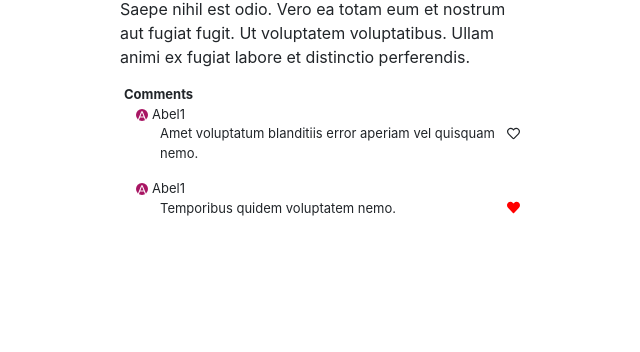
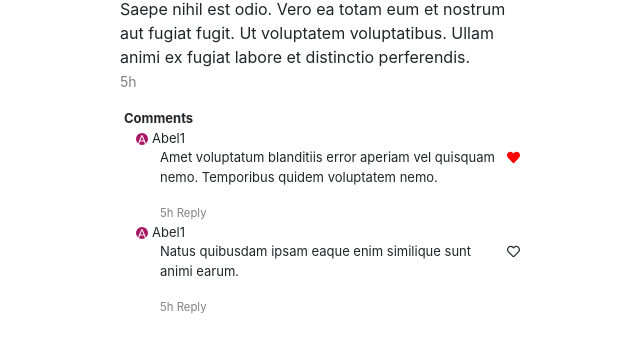
Before and after one commit to kianoushit1999/InstagramPost_React, a React (Create React App) app: page / in a window 1280 px wide. Shown: the part 378-730 px from the top of the page, without its empty margins (320-960 px from the left). Built offline with nearby package versions, Linux system fonts and the light colour scheme.

Commit message:
adding random like dislike comment

```diff
--- a/src/components/App.js
+++ b/src/components/App.js
@@ -4,7 +4,7 @@ import { faEllipsisV, faHeart as Heart } from '@fortawesome/free-solid-svg-icons
 import {faHeart, faPaperPlane, faComment} from '@fortawesome/free-regular-svg-icons'
 import Faker from 'faker';
 import Avatar from "react-avatar";
-import { Container, Row, Col, Card, Alert } from 'react-bootstrap';
+import { Container, Row, Col, Card } from 'react-bootstrap';
 import Image from 'react-bootstrap/Image'
 import 'bootstrap/dist/css/bootstrap.min.css';
 import './App.css'
@@ -12,6 +12,13 @@ import './App.css'
 
 const App = (props) => {
     let username = Faker.internet.userName();
+
+    let getRandom = ()=> Math.floor(Math.random()*10 ) + 1
+
+    let getRandomLikeDislike = () => {
+        return getRandom()%2 == 0 ? <span><FontAwesomeIcon icon={Heart} style={{ color: "red"}}/></span>
+                                  : <span><FontAwesomeIcon icon={faHeart}/></span>;
+    }
     return (
         <div className="App">
             <Container>
@@ -40,6 +47,8 @@ const App = (props) => {
                                 </div>
                                 <Card.Text>
                                     {Faker.lorem.lines(4)}
+                                    <br />
+                                    <small style={{color: 'grey'}}>5h</small>
                                 </Card.Text>
                                 <div className="decrease-fontsize">
                                     <div className="pl-1" style={{fontWeight: 'bold'}}>Comments</div>
@@ -49,11 +58,11 @@ const App = (props) => {
                                             <span className="pl-1">{username}</span>
                                         </span>
                                         <div className="d-flex justify-content-between" id="auto-height">
-                                            <p className="pl-4">{Faker.lorem.lines(1)}</p>
-                                            <span><FontAwesomeIcon icon={faHeart}/></span>
+                                            <p className="pl-4">{Faker.lorem.lines(2)}</p>
+                                            {getRandomLikeDislike()}
                                         </div>
+                                        <span className="mb-4 pl-4" style={{color: "grey"}}><small>5h Reply</small></span>
                                     </div>
-                                {/*    */}
                                     <div className="pl-3">
                                         <span className="d-flex justify-content-start align-items-baseline">
                                             <span><Avatar name={username} size="12" textSizeRatio={0.05} round={true}/></span>
@@ -61,8 +70,9 @@ const App = (props) => {
                                         </span>
                                         <div className="d-flex justify-content-between" id="auto-height">
                                             <p className="pl-4">{Faker.lorem.lines(1)}</p>
-                                            <span><FontAwesomeIcon icon={Heart} style={{ color: "red"}}/></span>
+                                            {getRandomLikeDislike()}
                                         </div>
+                                        <span className="mb-4 pl-4" style={{color: "grey"}}><small>5h Reply</small></span>
                                     </div>
                                 </div>
                             </Card.Body>
```
